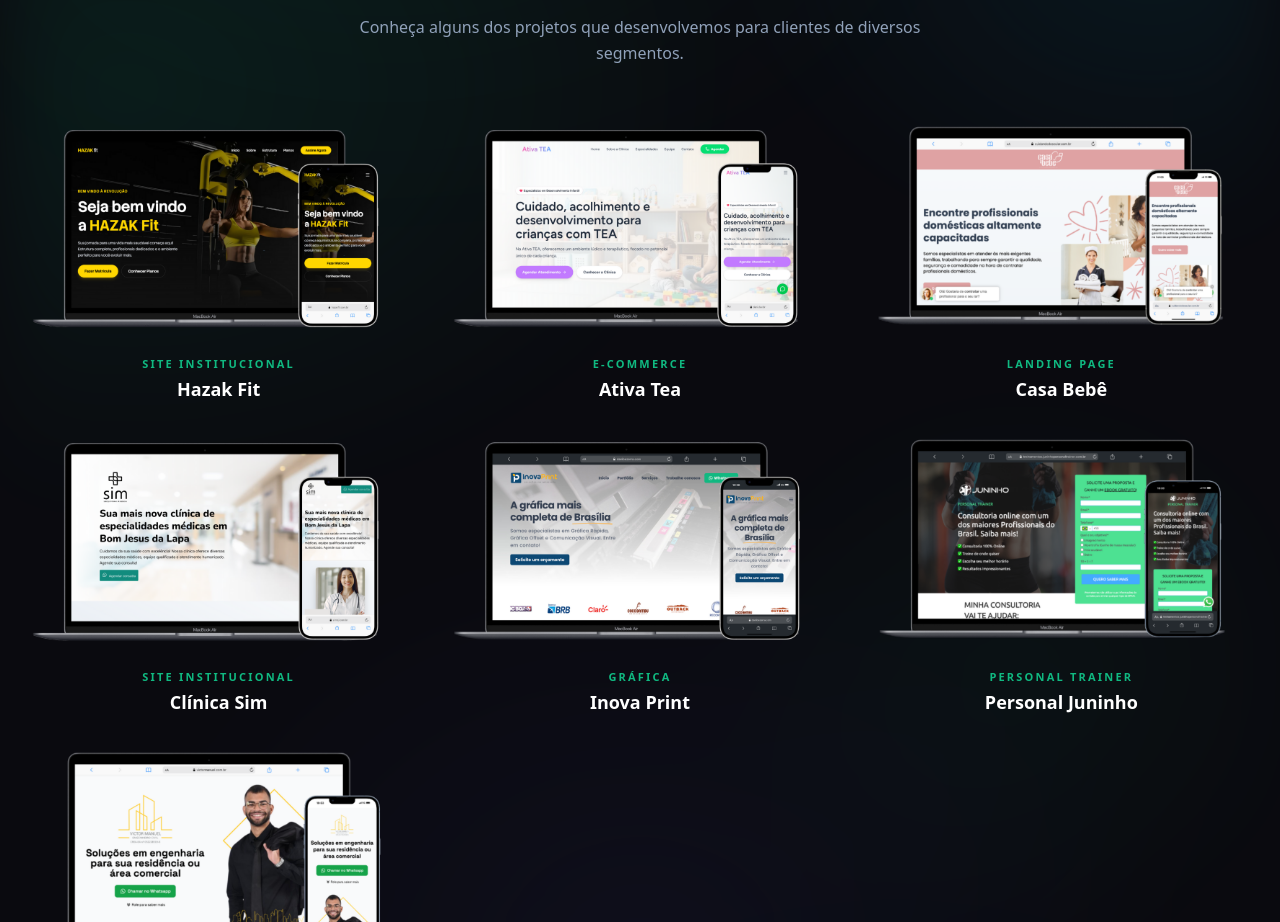
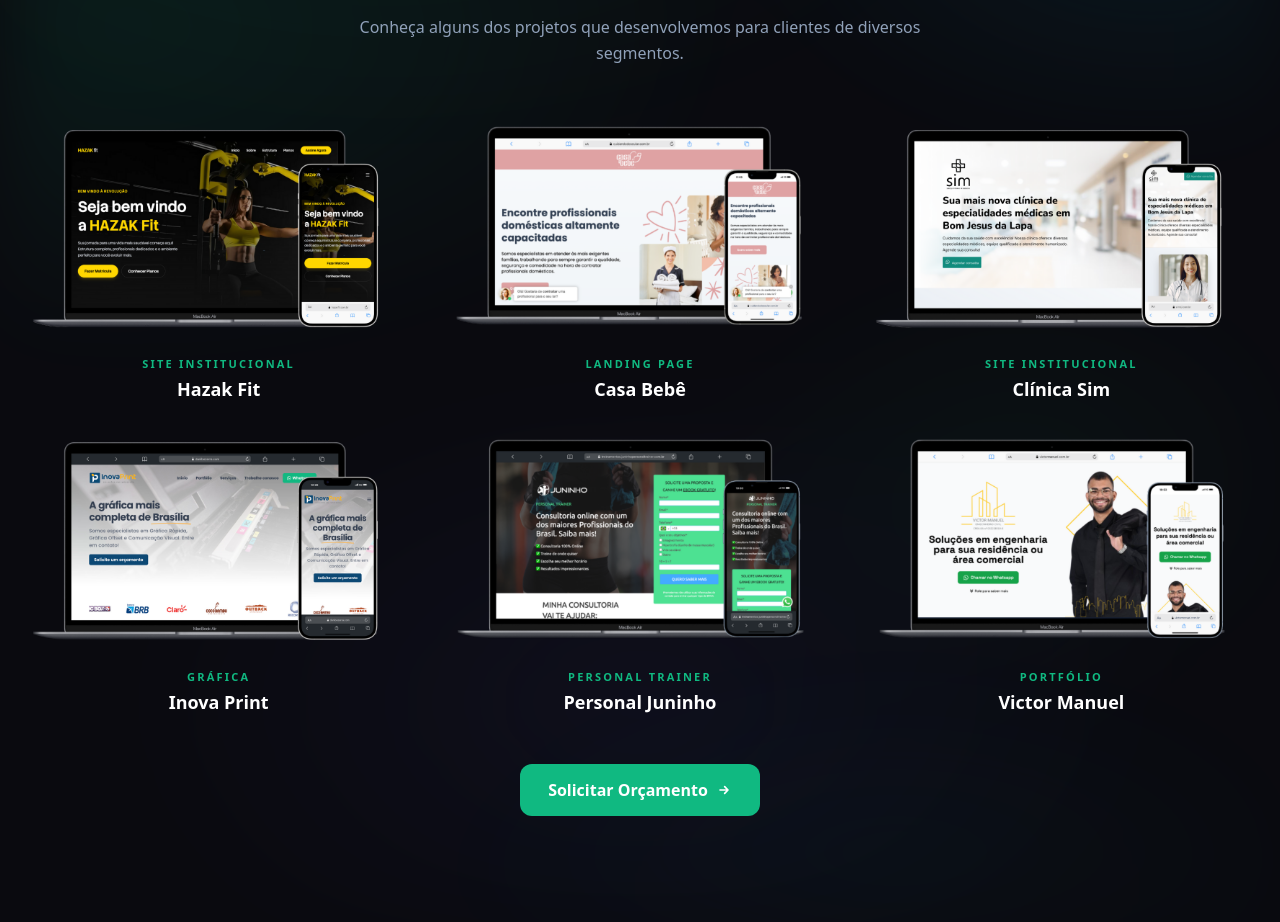
Before and after one commit to bezerradaniels/mintcode, a React (Vite) app: page / in a window 1280 px wide. Shown: the part 2252-3174 px from the top of the page. Built offline with nearby package versions, Linux system fonts and the light colour scheme; a web font is replaced by a local one.

Commit message:
fix: correct sequential project IDs in Portfolio (1-6)

```diff
--- a/src/components/sections/Portfolio/PortfolioCarouselSection.tsx
+++ b/src/components/sections/Portfolio/PortfolioCarouselSection.tsx
@@ -1,6 +1,5 @@
 // Import real project mockups
 import hazakFitImage from '../../../assets/images/mockups/hazak-fit.png'
-import ativaTeaImage from '../../../assets/images/mockups/ativa-tea.png'
 import casaBebeImage from '../../../assets/images/mockups/casa-bebe.png'
 import clinicaSimImage from '../../../assets/images/mockups/clinica-sim.png'
 import graficaInovaImage from '../../../assets/images/mockups/grafica-inova-print.png'
@@ -9,12 +8,11 @@
 
 const projects = [
   { id: 1, tag: 'Site Institucional', name: 'Hazak Fit', imageSrc: hazakFitImage, imageAlt: 'Hazak Fit mockup' },
-  { id: 2, tag: 'E-commerce', name: 'Ativa Tea', imageSrc: ativaTeaImage, imageAlt: 'Ativa Tea mockup' },
-  { id: 3, tag: 'Landing Page', name: 'Casa Bebê', imageSrc: casaBebeImage, imageAlt: 'Casa Bebê mockup' },
-  { id: 4, tag: 'Site Institucional', name: 'Clínica Sim', imageSrc: clinicaSimImage, imageAlt: 'Clínica Sim mockup' },
-  { id: 5, tag: 'Gráfica', name: 'Inova Print', imageSrc: graficaInovaImage, imageAlt: 'Inova Print mockup' },
-  { id: 6, tag: 'Personal Trainer', name: 'Personal Juninho', imageSrc: personalJuninhoImage, imageAlt: 'Personal Juninho mockup' },
-  { id: 7, tag: 'Portfólio', name: 'Victor Manuel', imageSrc: victorManuelImage, imageAlt: 'Victor Manuel mockup' },
+  { id: 2, tag: 'Landing Page', name: 'Casa Bebê', imageSrc: casaBebeImage, imageAlt: 'Casa Bebê mockup' },
+  { id: 3, tag: 'Site Institucional', name: 'Clínica Sim', imageSrc: clinicaSimImage, imageAlt: 'Clínica Sim mockup' },
+  { id: 4, tag: 'Gráfica', name: 'Inova Print', imageSrc: graficaInovaImage, imageAlt: 'Inova Print mockup' },
+  { id: 5, tag: 'Personal Trainer', name: 'Personal Juninho', imageSrc: personalJuninhoImage, imageAlt: 'Personal Juninho mockup' },
+  { id: 6, tag: 'Portfólio', name: 'Victor Manuel', imageSrc: victorManuelImage, imageAlt: 'Victor Manuel mockup' },
 ]
 
 export default function PortfolioCarouselSection() {
```
